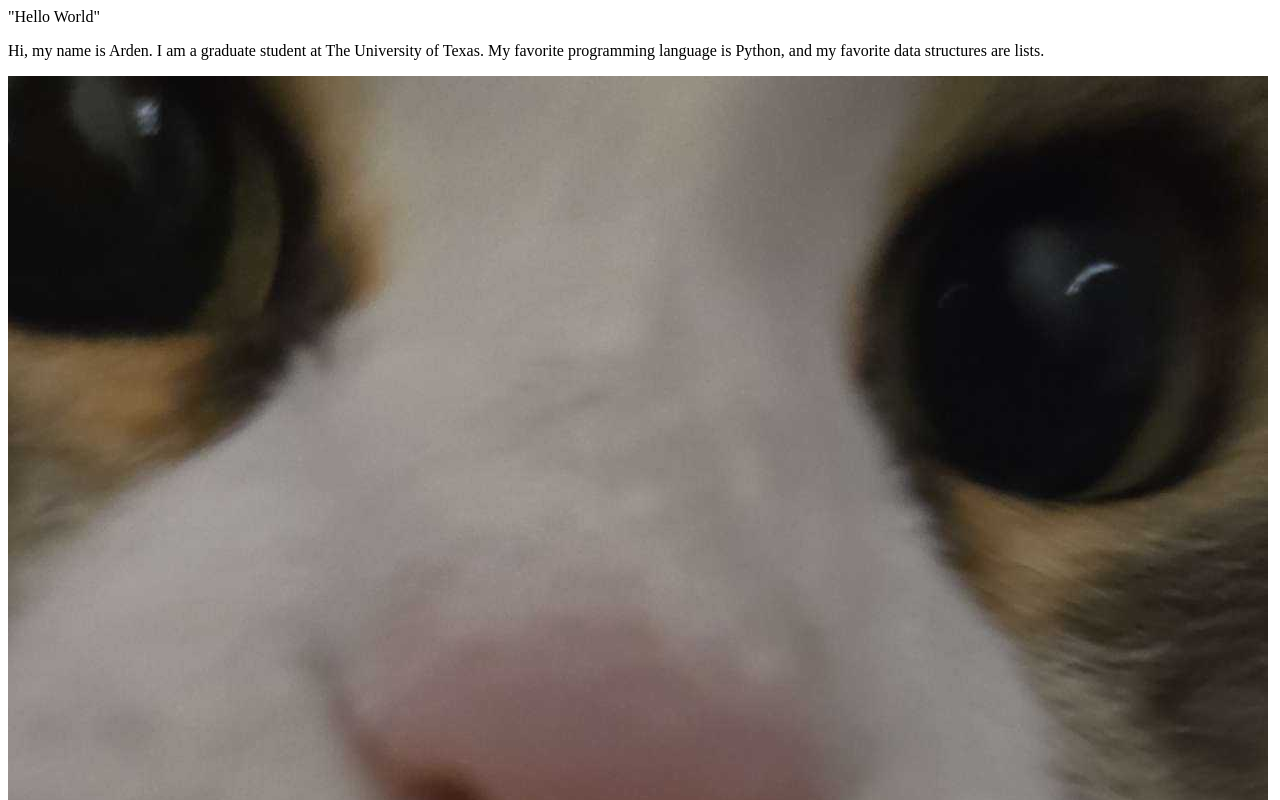
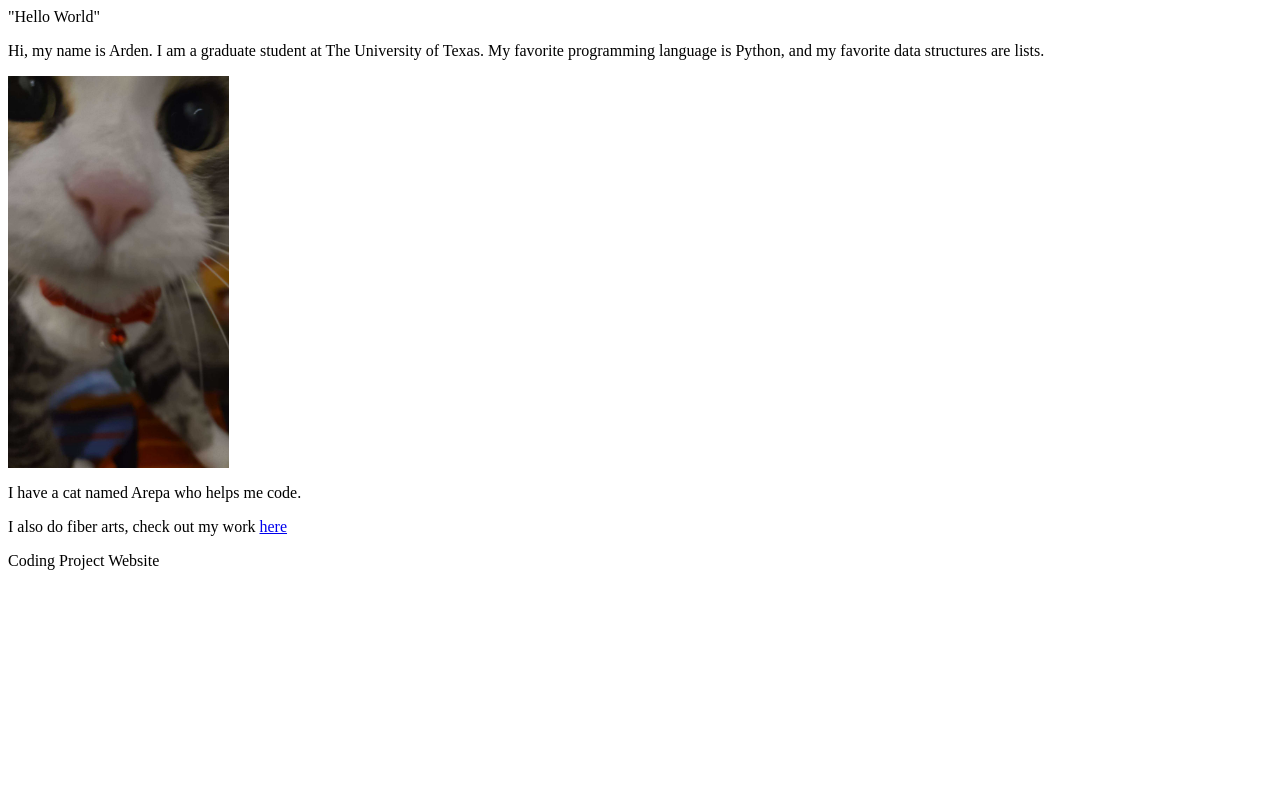
Before and after one commit to arsilva02/arsilva02.github.io, a plain HTML site: page index.html in a window 1280 px wide. Shown: the top 800 px of the page. Drawn offline with Linux system fonts and the light colour scheme.

Commit message:
changing image size

```diff
--- a/index.html
+++ b/index.html
@@ -7,7 +7,7 @@
     My favorite programming language is Python, and my favorite data structures are lists.
 </p>
 
-<img src="arepa.jpg" alt="Arepa the cat">
+<img src="arepa.jpg" alt="Arepa the cat" height=50%>
 
 <p id="extra">I have a cat named Arepa who helps me code.</p>
 
```
